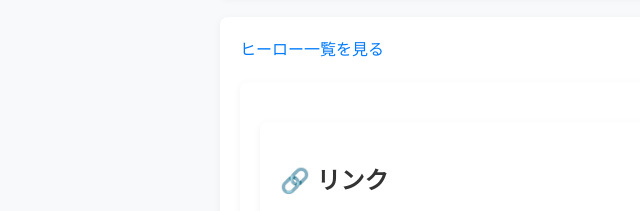
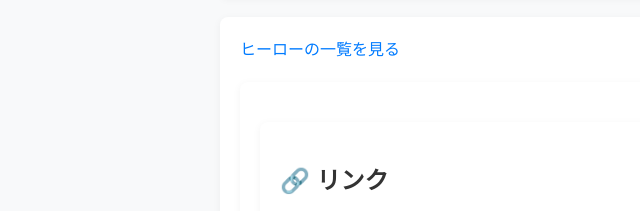
Before and after one commit to c8mn/savetheworld, a plain HTML site: page index.html in a window 1280 px wide. Shown: the part 431-642 px from the top of the page, 0-640 px from the left. Drawn offline with Linux system fonts and the light colour scheme.

Commit message:
Update index.html

```diff
--- a/index.html
+++ b/index.html
@@ -18,7 +18,7 @@
         </p>「世界を救え」をそこそこやっているので解説サイトとしてまとめました</p>
     </section>
 
-    <section><a href="heroes.html" target="_blank">ヒーロー一覧を見る</a><section>
+    <section><a href="heroes.html" target="_blank"><font size="3">ヒーローの一覧を見る<dont></dont></a><section>
 
     <section class="links">
         <h2>🔗 リンク</h2>
```
